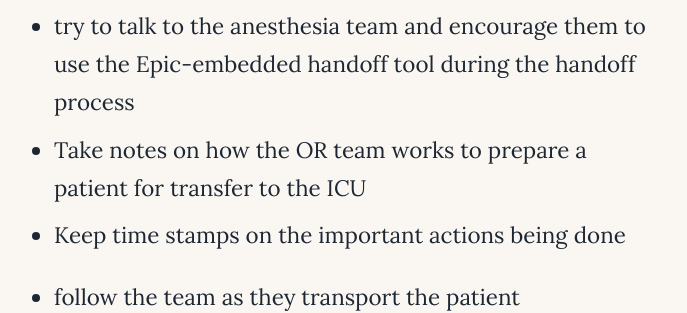
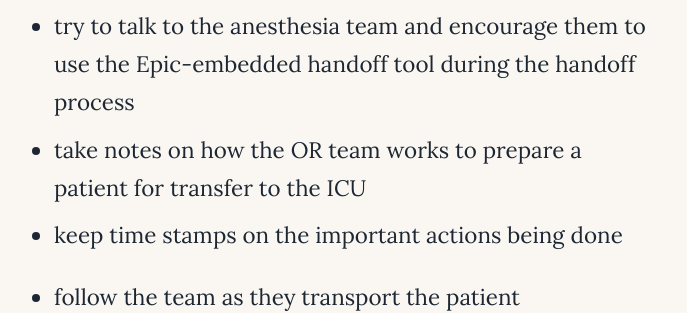
Before and after one commit to yanmaggie53/bids-postop-handoff, a website built with Vite: page index.html in a window 1280 px wide. Shown: the part 2020-2333 px from the top of the page, without its empty margins (294-981 px from the left). Built offline with nearby package versions, Linux system fonts and the light colour scheme.

Commit message:
update bullets

```diff
--- a/index.html
+++ b/index.html
@@ -70,8 +70,8 @@
           <li>arrive in the OR towards the end of surgeries</li>
           <li>try to talk to the anesthesia team and encourage them to use the Epic-embedded handoff tool
             during the handoff process</li>
-          <li>Take notes on how the OR team works to prepare a patient for transfer to the ICU</li>
-          <li>Keep time stamps on the important actions being done</li>
+          <li>take notes on how the OR team works to prepare a patient for transfer to the ICU</li>
+          <li>keep time stamps on the important actions being done</li>
         </p>
         <p>
           <li>follow the team as they transport the patient
```
